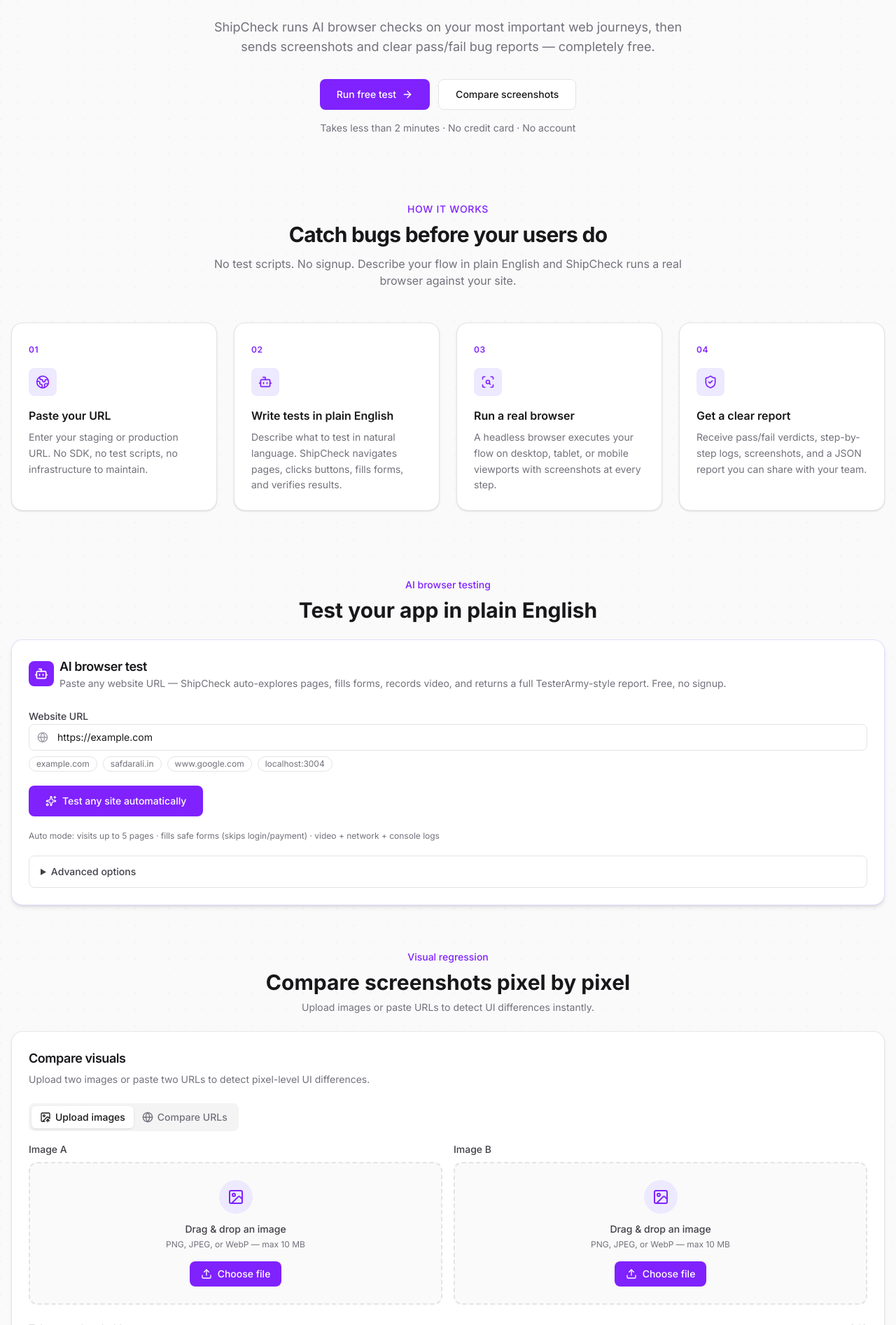
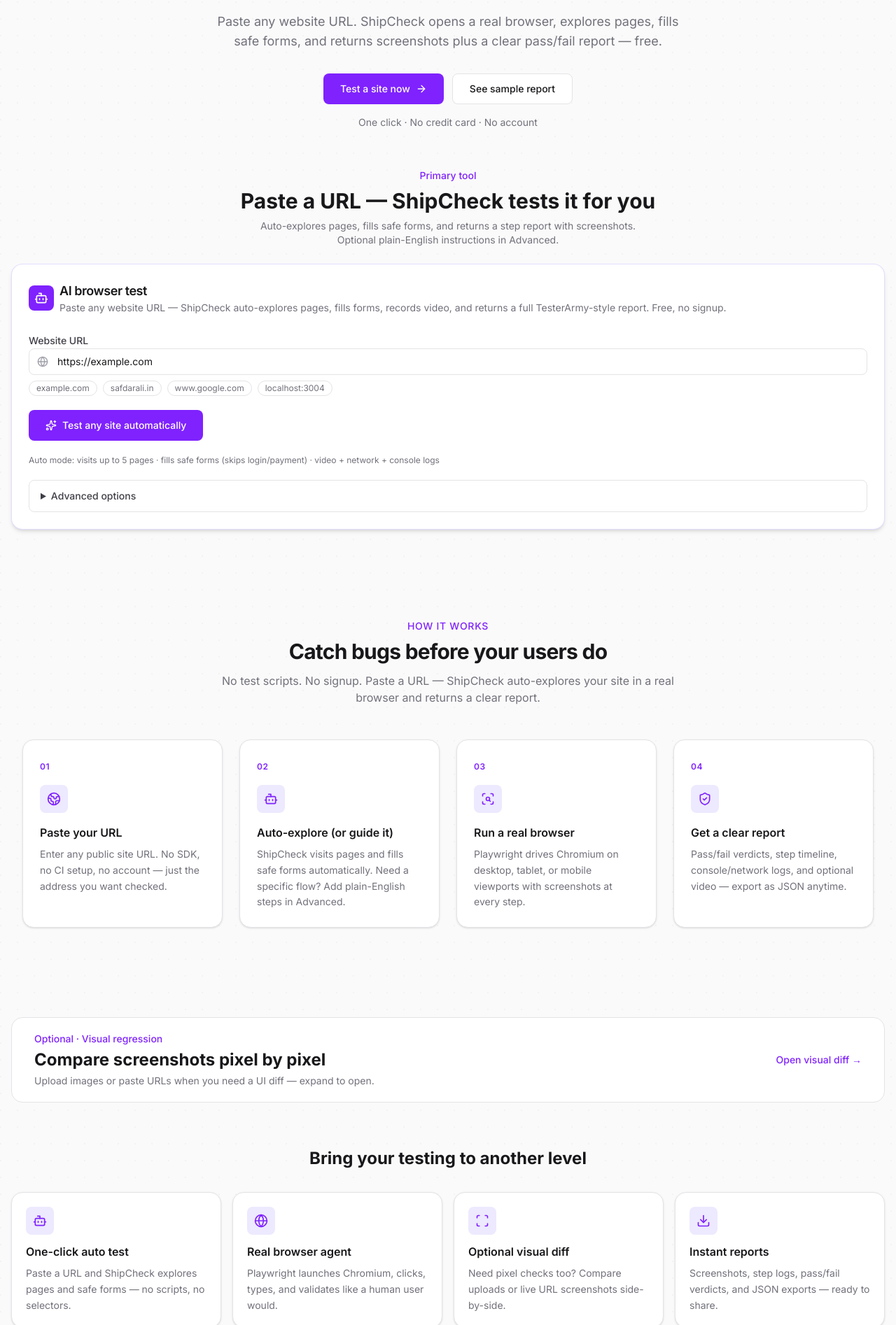
Before and after one commit to Safdar-Ali-India/shipcheck, a Next.js app: page / in a window 1280 px wide. Shown: the part 286-2180 px from the top of the page at 70% size. Built offline with nearby package versions, Linux system fonts and the light colour scheme.

Commit message:
feat: shipreck home page changes

```diff
--- a/src/components/ShipCheckPage.tsx
+++ b/src/components/ShipCheckPage.tsx
@@ -6,47 +6,57 @@
 import { FeatureCards, UseCasesSection } from "@/components/marketing/FeatureCards";
 import { HeroSection } from "@/components/marketing/HeroSection";
 import { HowItWorks } from "@/components/marketing/HowItWorks";
-import { BRAND } from "@/lib/constants";
 
 export function ShipCheckPage() {
   return (
     <div className="tool-shell min-h-screen">
       <ToolHeader />
 
-      <div className="sr-only">
-        <h1>ShipCheck — Free AI Browser Testing Tool</h1>
-        <p>{BRAND.tagline}</p>
-      </div>
-
       <HeroSection />
-      <HowItWorks />
 
       <main className="mx-auto max-w-7xl space-y-16 px-4 py-8">
         <section id="ai-test" className="scroll-mt-20">
           <div className="mb-6 text-center">
             <p className="text-sm font-medium text-violet-600 dark:text-violet-400">
-              AI browser testing
+              Primary tool
             </p>
             <h2 className="mt-2 text-2xl font-bold text-zinc-900 dark:text-zinc-50 sm:text-3xl">
-              Test your app in plain English
+              Paste a URL — ShipCheck tests it for you
             </h2>
+            <p className="mx-auto mt-2 max-w-xl text-sm text-zinc-500 dark:text-zinc-400">
+              Auto-explores pages, fills safe forms, and returns a step report with
+              screenshots. Optional plain-English instructions in Advanced.
+            </p>
           </div>
           <BrowserTestTool />
         </section>
 
+        <HowItWorks />
+
         <section id="visual-diff" className="scroll-mt-20">
-          <div className="mb-6 text-center">
+          <details className="rounded-2xl border border-zinc-200 bg-white open:pb-6 dark:border-zinc-800 dark:bg-zinc-950">
+            <summary className="cursor-pointer list-none px-6 py-5 sm:px-8">
+              <div className="flex flex-col gap-1 sm:flex-row sm:items-center sm:justify-between">
+                <div>
                   <p className="text-sm font-medium text-violet-600 dark:text-violet-400">
-              Visual regression
+                    Optional · Visual regression
                   </p>
-            <h2 className="mt-2 text-2xl font-bold text-zinc-900 dark:text-zinc-50 sm:text-3xl">
+                  <h2 className="mt-1 text-xl font-bold text-zinc-900 dark:text-zinc-50 sm:text-2xl">
                     Compare screenshots pixel by pixel
                   </h2>
-            <p className="mx-auto mt-2 max-w-xl text-sm text-zinc-500 dark:text-zinc-400">
-              Upload images or paste URLs to detect UI differences instantly.
+                  <p className="mt-1 text-sm text-zinc-500 dark:text-zinc-400">
+                    Upload images or paste URLs when you need a UI diff — expand to open.
                   </p>
                 </div>
+                <span className="mt-3 text-sm font-medium text-violet-600 dark:text-violet-400 sm:mt-0">
+                  Open visual diff →
+                </span>
+              </div>
+            </summary>
+            <div className="border-t border-zinc-200 px-4 pt-6 dark:border-zinc-800 sm:px-6">
               <CompareTool />
+            </div>
+          </details>
         </section>
       </main>
 
--- a/src/components/layout/ToolHeader.tsx
+++ b/src/components/layout/ToolHeader.tsx
@@ -1,5 +1,6 @@
 "use client";
 
+import { useEffect, useState } from "react";
 import Link from "next/link";
 import { Moon, Sun, Ship } from "lucide-react";
 import { useTheme } from "next-themes";
@@ -8,6 +9,11 @@
 
 export function ToolHeader() {
   const { resolvedTheme, setTheme } = useTheme();
+  const [mounted, setMounted] = useState(false);
+
+  useEffect(() => {
+    setMounted(true);
+  }, []);
 
   return (
     <header className="sticky top-0 z-50 border-b border-zinc-200/80 bg-white/80 backdrop-blur-lg dark:border-zinc-800 dark:bg-zinc-950/80">
@@ -19,15 +25,31 @@
           <span>{BRAND.name}</span>
         </Link>
 
+        <nav className="hidden items-center gap-4 text-sm text-zinc-600 dark:text-zinc-400 sm:flex">
+          <a href="#ai-test" className="hover:text-violet-600 dark:hover:text-violet-400">
+            AI test
+          </a>
+          <a href="#visual-diff" className="hover:text-violet-600 dark:hover:text-violet-400">
+            Visual diff
+          </a>
+        </nav>
+
         <Button
           variant="ghost"
           size="icon"
           className="relative"
           onClick={() => setTheme(resolvedTheme === "dark" ? "light" : "dark")}
           aria-label="Toggle theme"
+          suppressHydrationWarning
         >
-          <Sun className="h-4 w-4 rotate-0 scale-100 transition-all dark:-rotate-90 dark:scale-0" />
-          <Moon className="absolute h-4 w-4 rotate-90 scale-0 transition-all dark:rotate-0 dark:scale-100" />
+          {!mounted ? (
+            <Sun className="h-4 w-4 opacity-0" aria-hidden />
+          ) : (
+            <>
+              <Sun className="h-4 w-4 rotate-0 scale-100 transition-all dark:-rotate-90 dark:scale-0" />
+              <Moon className="absolute h-4 w-4 rotate-90 scale-0 transition-all dark:rotate-0 dark:scale-100" />
+            </>
+          )}
         </Button>
       </div>
     </header>
--- a/src/components/marketing/HeroSection.tsx
+++ b/src/components/marketing/HeroSection.tsx
@@ -4,10 +4,10 @@
 
 export function HeroSection() {
   return (
-    <section className="relative mx-auto max-w-7xl px-4 pb-8 pt-12 text-center sm:pt-16">
+    <section className="relative mx-auto max-w-7xl px-4 pb-6 pt-12 text-center sm:pt-14">
       <div className="inline-flex items-center gap-2 rounded-full border border-violet-200 bg-violet-50 px-3 py-1 text-xs font-medium text-violet-700 dark:border-violet-900 dark:bg-violet-950/50 dark:text-violet-300">
         <Sparkles className="h-3.5 w-3.5" />
-        Free AI browser testing — no signup required
+        Free browser smoke tests — no signup required
       </div>
 
       <h1 className="mx-auto mt-6 max-w-4xl text-4xl font-bold tracking-tight text-zinc-900 dark:text-zinc-50 sm:text-5xl lg:text-6xl">
@@ -18,24 +18,24 @@
       </h1>
 
       <p className="mx-auto mt-5 max-w-2xl text-lg text-zinc-500 dark:text-zinc-400">
-        ShipCheck runs AI browser checks on your most important web journeys, then sends
-        screenshots and clear pass/fail bug reports — completely free.
+        Paste any website URL. ShipCheck opens a real browser, explores pages, fills safe
+        forms, and returns screenshots plus a clear pass/fail report — free.
       </p>
 
       <div className="mt-8 flex flex-wrap items-center justify-center gap-3">
         <Button asChild size="lg">
           <Link href="#ai-test">
-            Run free test
+            Test a site now
             <ArrowRight className="h-4 w-4" />
           </Link>
         </Button>
         <Button asChild variant="secondary" size="lg">
-          <Link href="#visual-diff">Compare screenshots</Link>
+          <Link href="#sample-report">See sample report</Link>
         </Button>
       </div>
 
       <p className="mt-4 text-sm text-zinc-500">
-        Takes less than 2 minutes · No credit card · No account
+        One click · No credit card · No account
       </p>
     </section>
   );
--- a/src/components/marketing/HowItWorks.tsx
+++ b/src/components/marketing/HowItWorks.tsx
@@ -13,8 +13,8 @@
         Catch bugs before your users do
       </h2>
       <p className="mx-auto mt-3 max-w-2xl text-center text-zinc-500 dark:text-zinc-400">
-        No test scripts. No signup. Describe your flow in plain English and ShipCheck runs a
-        real browser against your site.
+        No test scripts. No signup. Paste a URL — ShipCheck auto-explores your site in a real
+        browser and returns a clear report.
       </p>
 
       <div className="mt-12 grid gap-6 md:grid-cols-2 lg:grid-cols-4">
--- a/src/components/ui/tabs.tsx
+++ b/src/components/ui/tabs.tsx
@@ -27,6 +27,7 @@
 }: React.ComponentProps<typeof TabsPrimitive.Trigger>) {
   return (
     <TabsPrimitive.Trigger
+      suppressHydrationWarning
       className={cn(
         "inline-flex items-center justify-center whitespace-nowrap rounded-md px-3 py-1.5 text-sm font-medium transition-all focus-visible:outline-none focus-visible:ring-2 focus-visible:ring-violet-500/50 disabled:pointer-events-none disabled:opacity-50 data-[state=active]:bg-white data-[state=active]:text-zinc-900 data-[state=active]:shadow-sm dark:data-[state=active]:bg-zinc-800 dark:data-[state=active]:text-zinc-50",
         className,
--- a/src/lib/constants.ts
+++ b/src/lib/constants.ts
@@ -23,22 +23,22 @@
   {
     title: "Paste your URL",
     description:
-      "Enter your staging or production URL. No SDK, no test scripts, no infrastructure to maintain.",
+      "Enter any public site URL. No SDK, no CI setup, no account — just the address you want checked.",
   },
   {
-    title: "Write tests in plain English",
+    title: "Auto-explore (or guide it)",
     description:
-      "Describe what to test in natural language. ShipCheck navigates pages, clicks buttons, fills forms, and verifies results.",
+      "ShipCheck visits pages and fills safe forms automatically. Need a specific flow? Add plain-English steps in Advanced.",
   },
   {
     title: "Run a real browser",
     description:
-      "A headless browser executes your flow on desktop, tablet, or mobile viewports with screenshots at every step.",
+      "Playwright drives Chromium on desktop, tablet, or mobile viewports with screenshots at every step.",
   },
   {
     title: "Get a clear report",
     description:
-      "Receive pass/fail verdicts, step-by-step logs, screenshots, and a JSON report you can share with your team.",
+      "Pass/fail verdicts, step timeline, console/network logs, and optional video — export as JSON anytime.",
   },
 ] as const;
 
@@ -91,7 +91,7 @@
   {
     question: "What sites can I test?",
     answer:
-      "Any public HTTP/HTTPS website. Private IPs, localhost, and internal hostnames are blocked for security.",
+      "Any public HTTP/HTTPS website. In production, private IPs and localhost are blocked for security. When running ShipCheck locally (npm run dev), localhost URLs are allowed so you can test apps on your machine.",
   },
 ] as const;
 
@@ -117,27 +117,27 @@
 
 export const FEATURE_CARDS = [
   {
-    title: "Plain English tests",
+    title: "One-click auto test",
     description:
-      "Describe flows in natural language. No test scripts, no selectors, no maintenance overhead.",
+      "Paste a URL and ShipCheck explores pages and safe forms — no scripts, no selectors.",
     icon: "bot" as const,
   },
   {
     title: "Real browser agent",
     description:
-      "Playwright launches a real browser, clicks, types, and validates like a human user would.",
+      "Playwright launches Chromium, clicks, types, and validates like a human user would.",
     icon: "globe" as const,
   },
   {
-    title: "Visual diff engine",
+    title: "Optional visual diff",
     description:
-      "Compare screenshots pixel-by-pixel with side-by-side, overlay, diff-only, and split views.",
+      "Need pixel checks too? Compare uploads or live URL screenshots side-by-side.",
     icon: "scan" as const,
   },
   {
     title: "Instant reports",
     description:
-      "Screenshots, step logs, pass/fail verdicts, and JSON exports — ready for PR reviews.",
+      "Screenshots, step logs, pass/fail verdicts, and JSON exports — ready to share.",
     icon: "download" as const,
   },
 ] as const;
--- /dev/null
+++ b/src/lib/demoReport.ts
@@ -0,0 +1,66 @@
+import type { BrowserTestReport } from "@/types/browserTest";
+
+/** Static sample so users see the report UI without waiting for a live run. */
+export const DEMO_REPORT: BrowserTestReport = {
+  id: "demo-report",
+  title: "Auto site check — example.com",
+  url: "https://example.com",
+  instructions: "Auto explore · smoke check",
+  viewport: "desktop",
+  status: "pass",
+  summary: "3/3 steps passed · Homepage loaded and content verified",
+  steps: [
+    {
+      id: "demo-1",
+      instruction: "Open https://example.com",
+      action: { type: "screenshot", label: "navigate" },
+      kind: "navigate",
+      status: "pass",
+      message: "Page loaded (200)",
+      durationMs: 820,
+      videoTimestampMs: 0,
+    },
+    {
+      id: "demo-2",
+      instruction: 'Verify page contains "Example Domain"',
+      action: { type: "assertText", text: "Example Domain" },
+      kind: "assert",
+      status: "pass",
+      message: "Text found on page",
+      durationMs: 140,
+      videoTimestampMs: 900,
+    },
+    {
+      id: "demo-3",
+      instruction: "Capture page screenshot",
+      action: { type: "screenshot", label: "final" },
+      kind: "screenshot",
+      status: "pass",
+      message: "Screenshot captured",
+      durationMs: 210,
+      videoTimestampMs: 1200,
+    },
+  ],
+  startedAt: "2026-07-08T08:00:00.000Z",
+  finishedAt: "2026-07-08T08:00:02.000Z",
+  durationMs: 1170,
+  hasVideo: false,
+  consoleLogs: [
+    {
+      type: "log",
+      text: "ShipCheck demo — no real browser session",
+      timestampMs: 50,
+    },
+  ],
+  networkLogs: [
+    {
+      name: "document",
+      method: "GET",
+      url: "https://example.com/",
+      status: 200,
+      resourceType: "document",
+      durationMs: 180,
+      timestampMs: 20,
+    },
+  ],
+};
```
Lines whose indentation alone changed are shown as unchanged.
